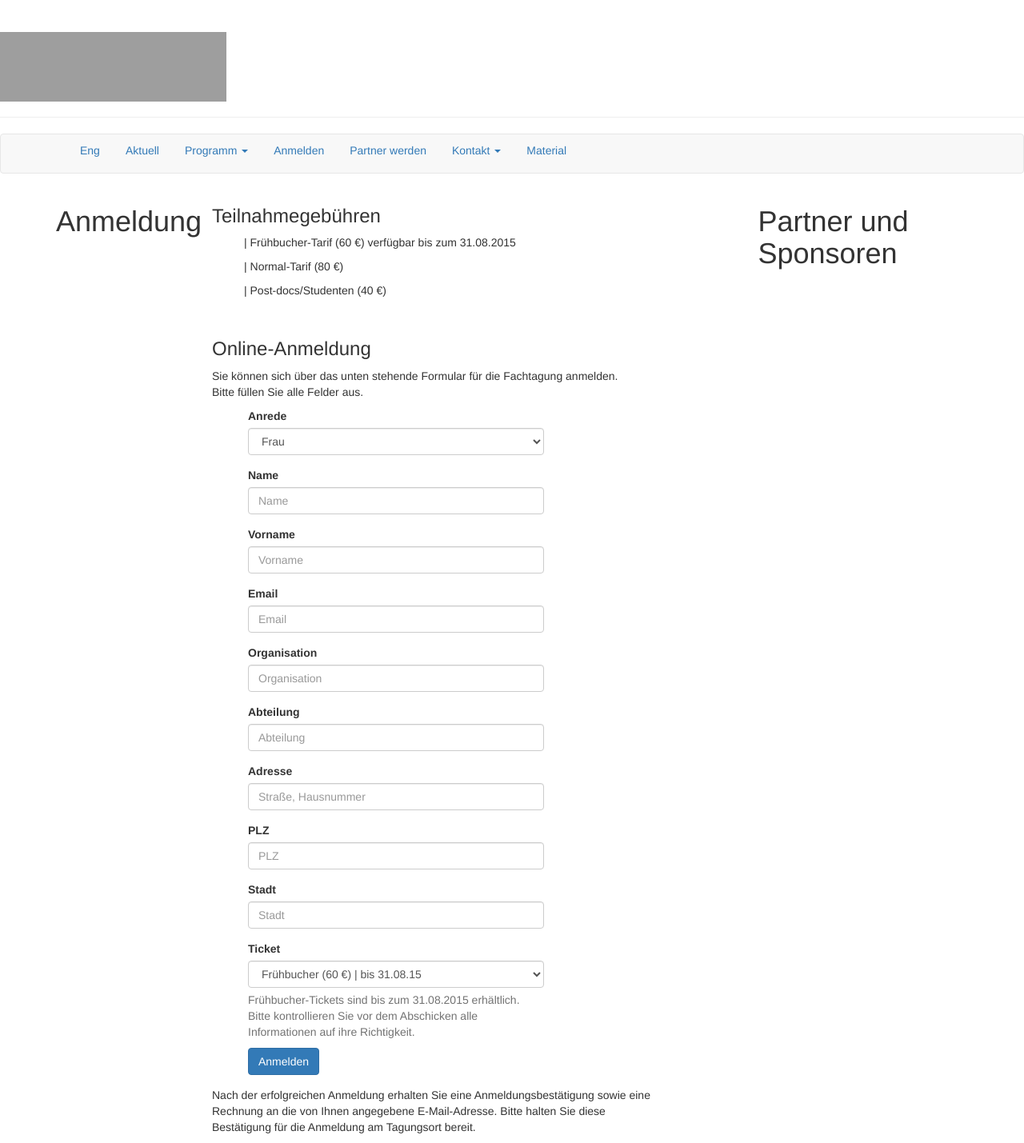
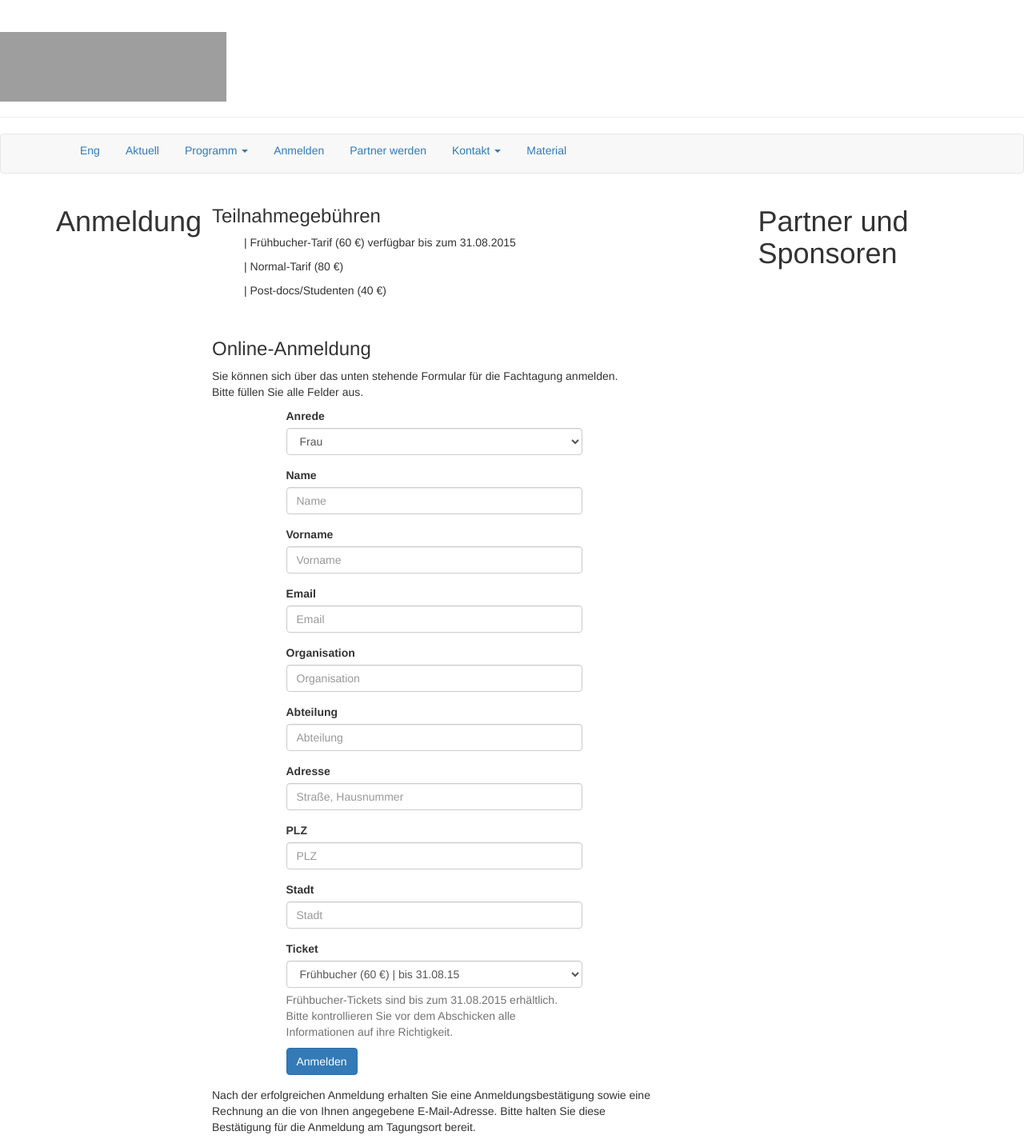
Before and after one commit to susedev/test, a Jekyll site: the page built from anmeldung.html, in a window 1280 px wide. Shown: the whole page at 80% size. Built offline with Jekyll 4.4.1, drawn with Linux system fonts in a browser that asks for light colours; nearby versions of some CDN libraries; grey boxes are pictures that could not be loaded.

Commit message:
Edit from JekyllCMS

```diff
--- a/anmeldung.html
+++ b/anmeldung.html
@@ -16,7 +16,7 @@ title: Anmeldung
 <p style="text-align: justify;">Sie k&ouml;nnen sich &uuml;ber das unten stehende Formular f&uuml;r die Fachtagung anmelden.<br />
 Bitte f&uuml;llen Sie alle Felder aus.</p>
 
-<div class="container" style="width:400px; margin-left: 30px; ">
+<div class="container" style="width:400px; ">
 <form>
 <div class="form-group"><label for="Anrede">Anrede</label><select class="form-control"><option>Frau</option><option>Herr</option><option>Prof.</option><option>Dr.</option> </select></div>
 
```
